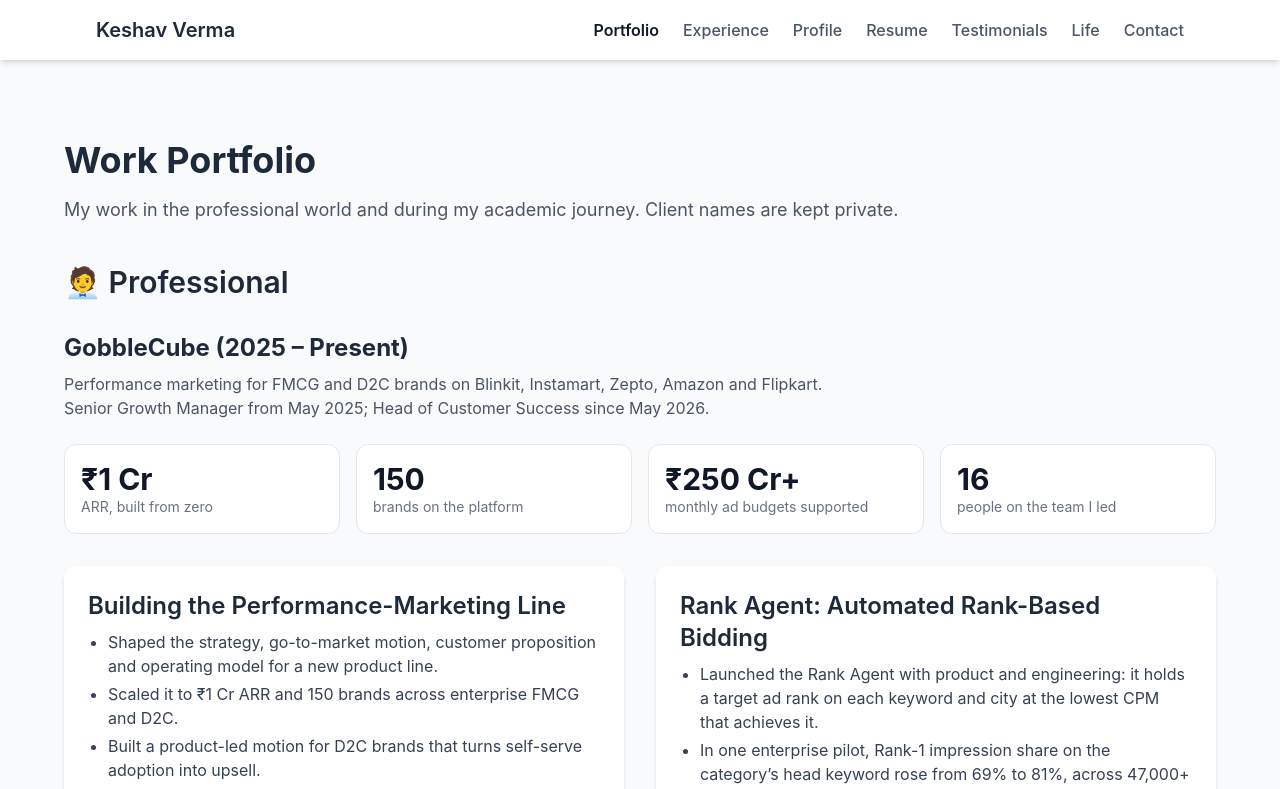
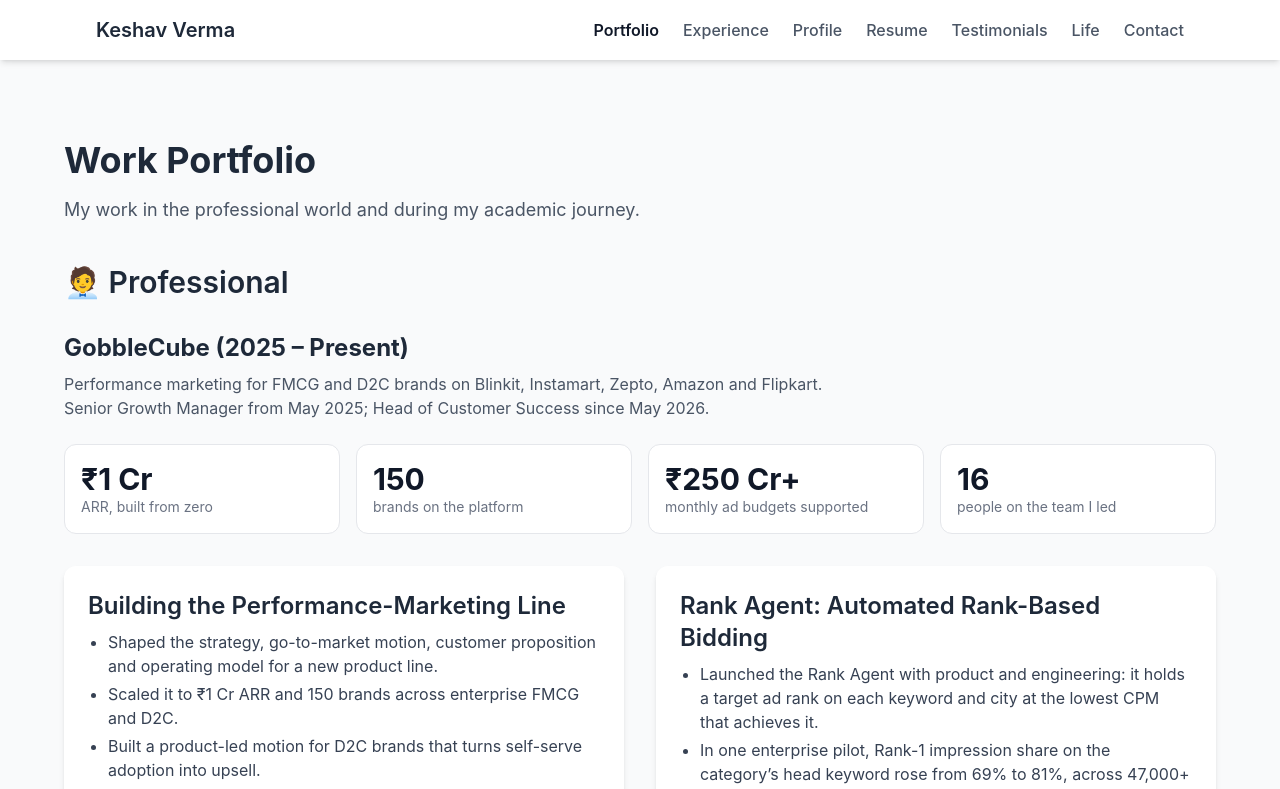
Before and after one commit to keshav72/keshav-verma, a Next.js app: page /portfolio in a window 1280 px wide. Shown: the top 789 px of the page. Built offline with nearby package versions, Linux system fonts and the light colour scheme.

Commit message:
Remove client-names line from portfolio intro

```diff
--- a/pages/portfolio.js
+++ b/pages/portfolio.js
@@ -98,7 +98,7 @@ export default function Portfolio() {
       <div className="max-w-6xl mx-auto">
         <h1 className="text-4xl font-bold mb-4">Work Portfolio</h1>
         <p className="text-lg mb-10 text-gray-600">
-          My work in the professional world and during my academic journey. Client names are kept private.
+          My work in the professional world and during my academic journey.
         </p>
 
         <section className="mb-16">
```
